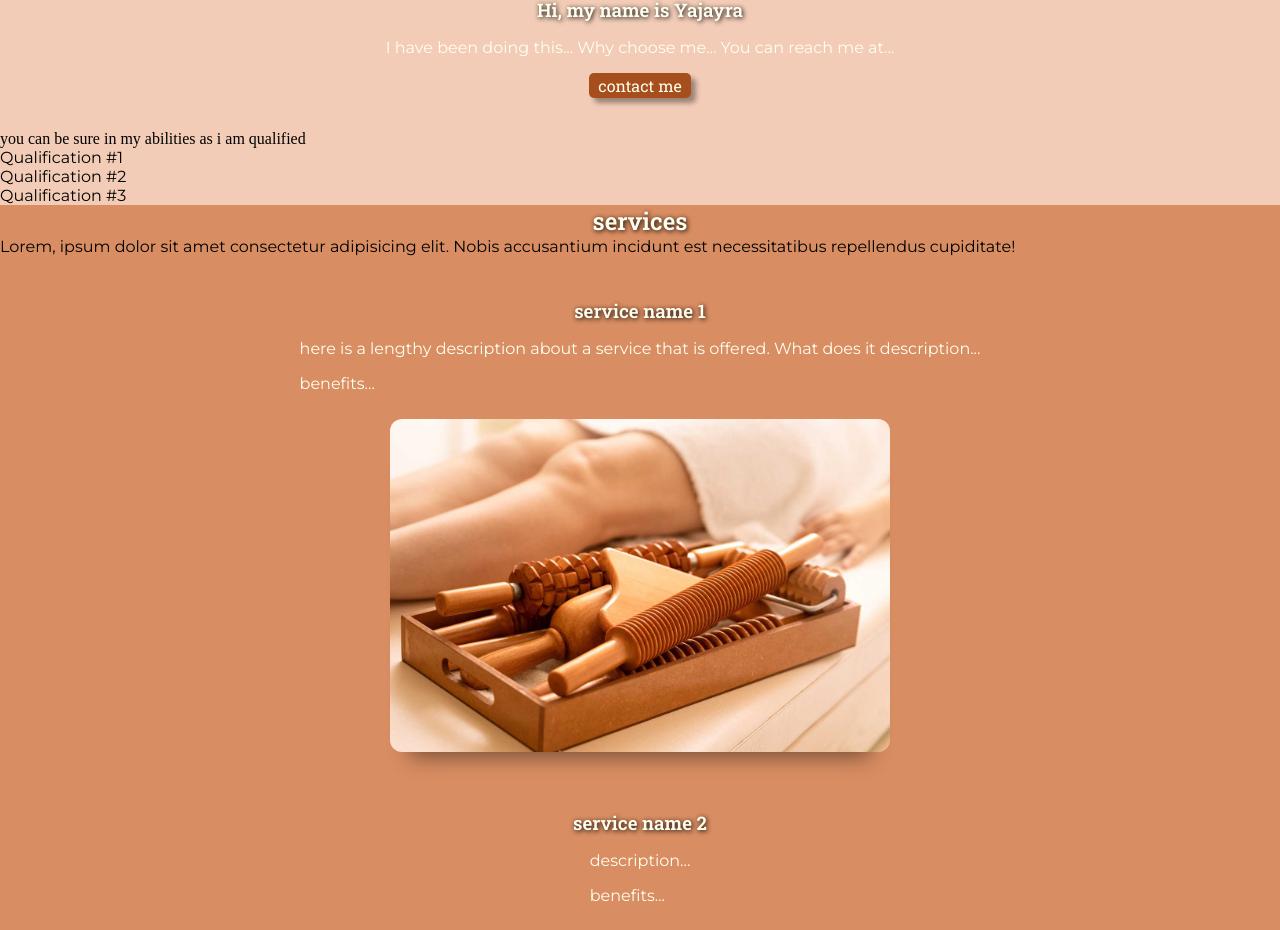
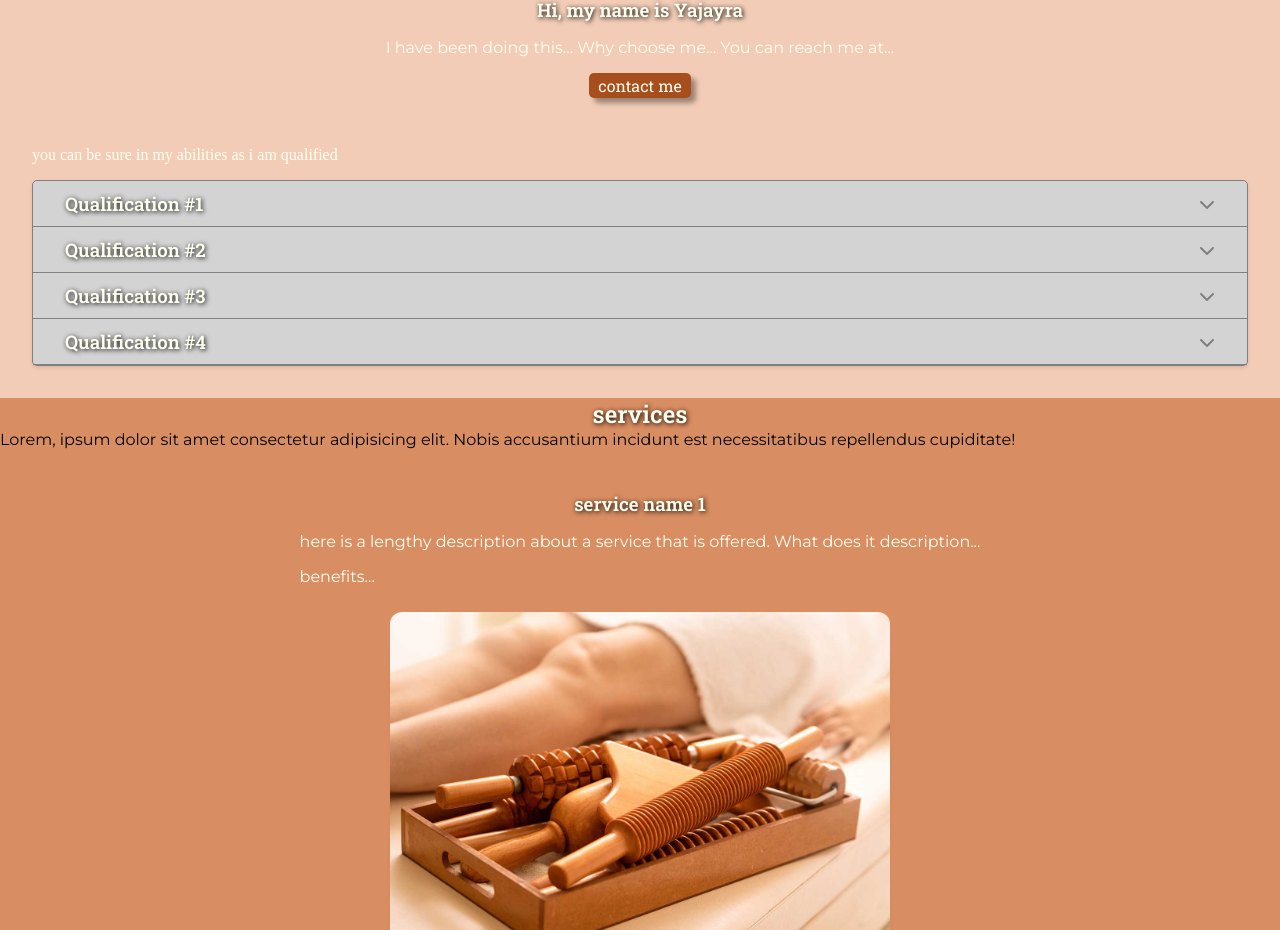
Before and after one commit to Aleroms/annies-wood-therapy, a Vue app: page /about in a window 1280 px wide. Shown: the part 895-1825 px from the top of the page. Built offline with nearby package versions, Linux system fonts and the light colour scheme.

Commit message:
created accordion for qualification

```diff
--- /dev/null
+++ b/src/assets/data/qualification.json
@@ -0,0 +1,18 @@
+[
+  {
+    "title": "Qualification #1",
+    "content": "details for the description of the qualification of item 1"
+  },
+  {
+    "title": "Qualification #2",
+    "content": "details for the description of the qualification of item 1"
+  },
+  {
+    "title": "Qualification #3",
+    "content": "details for the description of the qualification of item 1"
+  },
+  {
+    "title": "Qualification #4",
+    "content": "details for the description of the qualification of item 1"
+  }
+]
--- /dev/null
+++ b/src/components/QualificationAccordion.vue
@@ -0,0 +1,88 @@
+<template>
+  <div class="qualification-list">
+    <!-- Loop through your qualification items -->
+    <div v-for="(qualification, index) in qualifications" :key="index" class="qualification-item">
+      <div
+        class="qualification-header"
+        @click="toggleAccordion(index)"
+        :class="{ open: isOpen(index) }"
+      >
+        <h3>{{ qualification.title }}</h3>
+        <font-awesome-icon icon="fa-solid fa-chevron-up" color="grey" v-if="isOpen(index)" />
+        <font-awesome-icon icon="fa-solid fa-chevron-down" color="grey" v-else />
+      </div>
+      <!-- Display the content when the accordion is open -->
+      <div v-if="isOpen(index)" class="qualification-content">
+        <p class="qualification-content-text">{{ qualification.content }}</p>
+      </div>
+    </div>
+  </div>
+</template>
+
+<script>
+import QUALIFICATION_DATA from '@/assets/data/qualification.json'
+export default {
+  name: 'QualificationAccordion',
+  data() {
+    return {
+      openAccordionIndex: null, // Store the index of the open accordion
+      qualifications: QUALIFICATION_DATA
+    }
+  },
+  methods: {
+    toggleAccordion(index) {
+      // Toggle the accordion at the specified index
+      if (this.isOpen(index)) {
+        this.openAccordionIndex = null
+      } else {
+        this.openAccordionIndex = index
+      }
+    },
+    isOpen(index) {
+      // Check if the accordion at the specified index is open
+      return this.openAccordionIndex === index
+    }
+  }
+}
+</script>
+<style lang="scss" scoped>
+.qualification-content-text {
+  font-size: 14px;
+}
+.qualification-list {
+  box-shadow: 0 2px 4px rgba(0, 0, 0, 0.1); /* Add a light shadow */
+}
+.qualification-item {
+  border-bottom: 1px solid gray; /* Add a border to all items */
+}
+
+.qualification-header {
+  display: flex;
+  align-items: center;
+  justify-content: space-between;
+  padding: 0.625rem 2rem;
+  cursor: pointer; /* Add cursor pointer to indicate clickability */
+  transition: border-bottom 0.3s ease; /* Add a transition for a smooth effect */
+}
+
+/* Apply additional styles when the accordion is open */
+.qualification-header.open {
+  border-bottom: none; /* Remove the bottom border when open */
+}
+
+.qualification-content {
+  padding: 0.625rem 2rem;
+  display: none; /* Hide content by default */
+  border-bottom: 1px solid gray; /* Add a border at the bottom of content */
+}
+
+/* Show content when the accordion is open */
+.qualification-header.open + .qualification-content {
+  display: block;
+}
+
+/* Remove the border at the bottom of the last item */
+.qualification-item:last-child .qualification-content {
+  border-bottom: none;
+}
+</style>
--- a/src/components/Qualifications.vue
+++ b/src/components/Qualifications.vue
@@ -1,18 +1,36 @@
 <template>
   <section class="qualification-container">
     <div class="description">you can be sure in my abilities as i am qualified</div>
-    <div class="qualification-list">
-        <p>Qualification #1</p>
-        <p>Qualification #2</p>
-        <p>Qualification #3</p>
-    </div>
+    <QualificationAccordion />
   </section>
 </template>
 
 <script>
+import QualificationAccordion from '@/components/QualificationAccordion.vue'
 export default {
-  name: 'QualificationItem'
+  name: 'QualificationItem',
+  components: { QualificationAccordion }
 }
 </script>
 
-<style lang="scss" scoped></style>
+<style lang="scss" scoped>
+.qualification-container {
+  margin: 1rem;
+  padding: 1rem;
+}
+.description {
+  margin-bottom: 1rem;
+  color: ivory;
+}
+.qualification-list {
+  background-color: lightgray;
+  border: 1px solid grey;
+  border-radius: 5px;
+}
+.list-header {
+  padding: 5px;
+}
+.list-content {
+  padding: 0.625rem;
+}
+</style>
--- a/src/includes/fontawesome.js
+++ b/src/includes/fontawesome.js
@@ -1,5 +1,5 @@
 import { library } from '@fortawesome/fontawesome-svg-core'
 import { FontAwesomeIcon } from '@fortawesome/vue-fontawesome'
-import { faBars, faX } from '@fortawesome/free-solid-svg-icons'
-library.add(faBars, faX)
+import { faBars, faX, faChevronUp, faChevronDown } from '@fortawesome/free-solid-svg-icons'
+library.add(faBars, faX, faChevronDown, faChevronUp)
 export { FontAwesomeIcon }
```
